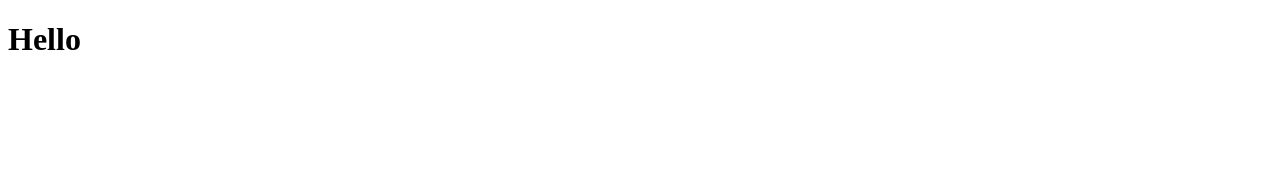
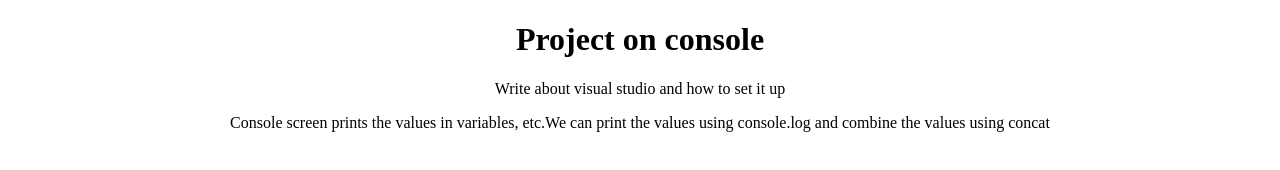
Before and after one commit to Ganith-bot/class_77, a plain HTML site: page index.html in a window 1280 px wide. Drawn offline with Linux system fonts and the light colour scheme.

Commit message:
Add files via upload

```diff
--- a/index.html
+++ b/index.html
@@ -4,7 +4,11 @@
         <title>Class 77 project</title>
     </head>
     <body>
-        <h1>Hello</h1>
+        <center>
+        <h1>Project on console</h1>
+        <p>Write about visual studio and how to set it up</p>
+        <p>Console screen prints the values in variables, etc.We can print the values using console.log and combine the values using concat</p>
+    </center>
         <script>
             var first="My first console project";
             console.log(first);
```
